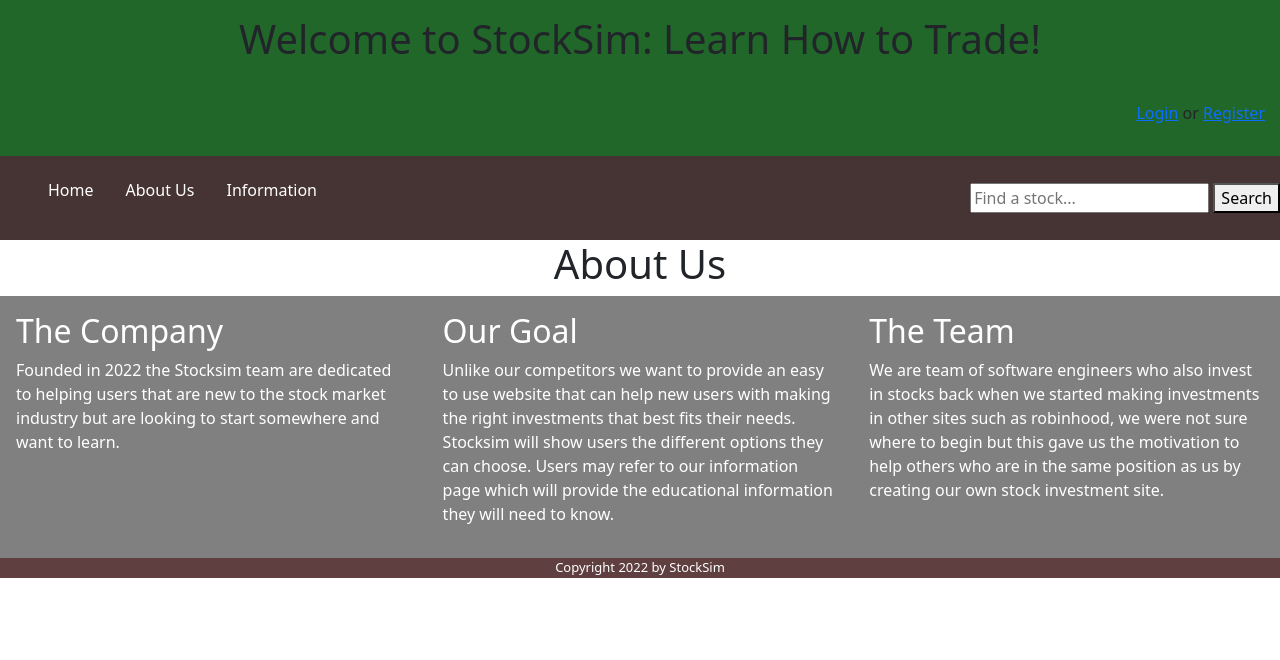
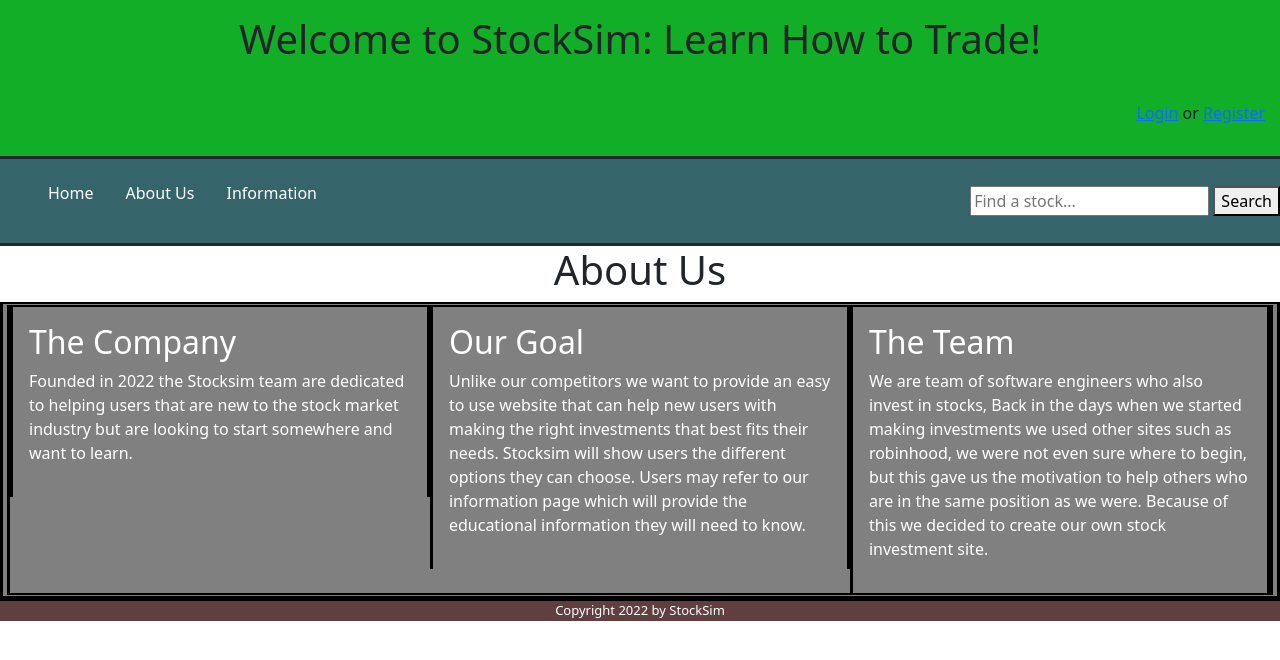
Before and after one commit to vkadam7/StockMarketApp, a Flask app: page /aboutus in a window 1280 px wide. Shown: the top 660 px of the page. Run offline with Flask 2, Linux system fonts and the light colour scheme.

Commit message:
Changes to Password validation and more frontend work

```diff
--- a/main.py
+++ b/main.py
@@ -1,6 +1,6 @@
 from re import T
 from statistics import mean
-from flask import Flask, abort, session, render_template, request, redirect, url_for
+from flask import Flask, abort, session, render_template, request, redirect, url_for, flash
 from StockData import StockData, doesThatStockExist
 import pyrebase
 import firebase_admin
@@ -84,29 +84,19 @@
         specials = any(x == '!' or x == '@' or x == '#' or x == '$' for x in Password) # Specials will check for any specials in the password
 
         # If else conditions to check the password requirements - Muneeb Khan
-        if (len(Password) < 6): # If the password is too short
-                flash("Password too short! Must be 6 characters min")
-
-        elif (len(Password) > 20): # If the password is too long
-                flash("Password is too long! Must be 20 characters maximum")
-
-        elif (digits == 0): # If the password doesn't have a digit
-                flash("Password must contain at least 1 digit!")
-
-        elif (specials == 0): # If the password doesn't have a special
-                flash("Password must contain at least 1 special character! (ie. !,@,#,$)")
+        if (len(Password) < 6 or len(Password) > 20 or digits == 0 or specials == 0): # If the password doesnt meet requirements
+                flash("Invalid Password! must contain the following requirements: ")
+                flash("6 characters minimum")
+                flash("20 characters maximum")
+                flash("at least 1 digit")
+                flash("at least 1 special character ('!','@','#', or '$'")
 
         else:
-            try: ## Another way im trying to figure out the email verification part - Muneeb Khan
-            # user = authen.send_email_verification(email['idToken'], Password)
-                #if authen.send_email_verification == True:
+            try:
                 user = authen.create_user_with_email_and_password(email, Password)
                 dbfire.collection('Users').add({"Email": email, "Name":NameU, "UserID": user['localId'], "userName": UseN}) # still need to figure out how to ad userID and grab data
-                flash("Account Created, you will now be redirected to verify your account" , "pass")
+                flash("Account succesfully created, you may now login" , "pass")
                 return redirect(url_for("login"))
-            # else:
-            # print("incorrect token! please re-register")
-            # return redirect(url_for("register"))
 
             except:
                 flash("Invalid Registration" , "fail")
@@ -188,6 +178,13 @@
         return render_template("information.html", person = session['user'])
     else:
         return render_template('information.html')
+
+@app.route("/StockDefinitions")
+def StockDefinitions():
+    if('user' in session):
+        return render_template("StockDefinitions.html", person = session['user'])
+    else:
+        return render_template('StockDefinitions.html')
 
 ## stockSearch
 #   Description: Searchs the database for the search term given by the user
--- a/static/stylesheets/styles.css
+++ b/static/stylesheets/styles.css
@@ -1,21 +1,24 @@
 
 .header{
-    background-color:rgb(33, 103, 42);
+    background-color:rgb(19, 174, 40);
+    /* background-color:rgb(33,103,42); */
     text-align:center;
     justify-content: center;
     padding:15px;
 }
 
 .login{
-    background-color:rgb(33,103,42);
+    background-color:rgb(19, 174, 40);
     text-align:right;
     justify-content: right;
     padding:15px;
 }
 
 .navbar{
-    background-color: rgb(70, 51, 51);
+    background-color: rgb(53, 100, 106);
     justify-content: center;
+    border-bottom-style:solid;
+    border-top-style:solid
 }
 
 .navbar ul{
@@ -163,7 +205,9 @@
     text-align:center;
     color:white;
     font-size:small;
-    background-color:rgb(95, 63, 63)
+    background-color:rgb(95, 63, 63);
+    border-color: black;
+    border-top-style: solid;
 }
 
 .stockUtilityBar {
@@ -185,12 +229,18 @@
     clear: both;
     background-color: grey;
     color: white;
+    border-style:double;
+    border-width: 5px 10px 5px 10px;
+    border-color:black;
 }
 
 .aboutuspart{
     float: left;
     width: 33.33%;
     padding: 1em;
+    border-left: solid;
+    border-right: solid;
+    border-color: black;
 }
 .information{
     background-color: black;
--- a/templates/StockDefinitions.html
+++ b/templates/StockDefinitions.html
@@ -33,7 +33,7 @@
 <body>
     <section>
         <div>
-            <h1>About Us</h1>
+            <h1>Definitions</h1>
         </div>
         <div class = "Buy">
         <p>When you buy a stock from a company, you ar buying a share of that company.
--- a/templates/aboutus.html
+++ b/templates/aboutus.html
@@ -61,9 +61,9 @@
 
             <div class = "aboutuspart">
                 <h2>The Team</h2>
-            <p>We are team of software engineers who also invest in stocks back when we started making investments in
-            other sites such as robinhood, we were not sure where to begin but this gave us the motivation to help others
-            who are in the same position as us by creating our own stock investment site.
+            <p>We are team of software engineers who also invest in stocks, Back in the days when we started making investments
+            we used other sites such as robinhood, we were not even sure where to begin, but this gave us the motivation to help others
+            who are in the same position as we were. Because of this we decided to create our own stock investment site.
             </p>
             </div>
 
--- a/templates/home.html
+++ b/templates/home.html
@@ -37,8 +37,9 @@
 </header>
 <body>
     <section>
+        <div class = "section1">
+            <h2>Welcome</h2>
 
-        <div class = "section1">
             <p>Welcome to our website where we will help with making your first investments,
             <br>
             as you know stock markets require experience in order to know which
@@ -67,7 +68,7 @@
         <div class = "section4">
             <h2>Become a member</h2>
             <p>If you havent already please <a method = "POST" href = "register ">click here</a> to register
-            <br> to become a member of our website otherwise <a method = "POST" href = "login"> click here</a> to login
+            <br> to become a member, otherwise <a method = "POST" href = "login"> click here</a> to login
             </p>
         </div>
 
```
Also changed, not shown: other parts of static/stylesheets/styles.css (+40 -4 lines), templates/PasswordRecovery.html (+6 -6 lines), templates/information.html (+8 -2 lines), templates/login.html (+5 -8 lines), templates/profile.html (+8 -14 lines), templates/register.html (+6 -6 lines).
